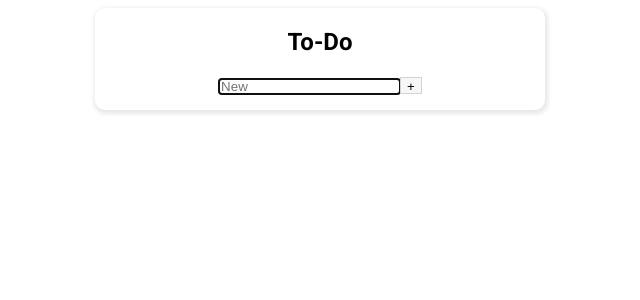
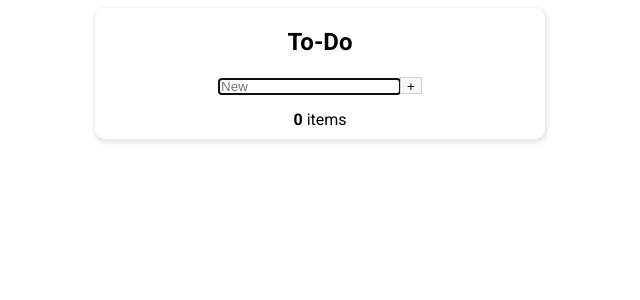
Before and after one commit to rowanlittlefield/test-react-todomvc, a React app: page / in a window 1280 px wide. Shown: the top 300 px of the page, without its empty margins (320-960 px from the left). Built offline with nearby package versions, Linux system fonts and the light colour scheme.

Commit message:
Implement list item functionality

```diff
--- a/src/components/todo_list.jsx
+++ b/src/components/todo_list.jsx
@@ -3,7 +3,7 @@ import TodoListItemContainer from '../containers/todo_list_item_container';
 
 class TodoList extends React.Component {
 
-  render() {
+  renderList() {
     if(this.props.todos.length === 0) return null;
 
     const todoListItems = this.props.todos.map((todo, idx) => {
@@ -13,11 +13,21 @@ class TodoList extends React.Component {
     });
 
     return (
-      <div>
-        <span>Number of todos: {this.props.todos.length}</span>
-        <ul id="todo-list" className="todo-list">
-          {todoListItems}
-        </ul>
+      <ul id="todo-list" className="todo-list">
+        {todoListItems}
+      </ul>
+    );
+  }
+
+  render() {
+    const numTodos = this.props.todos.length;
+
+    return (
+      <div className="todo-list-div">
+        <span className="todo-list-header">
+          <strong>{numTodos}</strong> item{numTodos === 1 ? '' : 's'}
+        </span>
+        {this.renderList()}
       </div>
     );
   }
--- a/src/components/todo_list_item.jsx
+++ b/src/components/todo_list_item.jsx
@@ -3,13 +3,24 @@ import React from 'react';
 class TodoListItem extends React.Component {
   constructor(props) {
     super(props);
+
+    this.state = {
+      completed: false
+    }
+  }
+
+  toggleCompleted() {
+    this.setState({completed: !this.state.completed});
   }
 
   render() {
+    const completed = this.state.completed;
+
     return (
-      <li className="todo-list-item">
+      <li className={"todo-list-item" + (completed ? ' completed' : '')}>
         <span>{this.props.body}</span>
-        <input type="checkbox" />
+        <input type="checkbox"
+          onClick={this.toggleCompleted.bind(this)} />
         <button className="todo-list-item-button"
           onClick={this.props.deleteTodo.bind(this, this.props.id)}>
           <div>
--- a/src/styles/app.css
+++ b/src/styles/app.css
@@ -43,13 +43,28 @@ body {
   margin-left: -1px;
 }
 
+.todo-list-div {
+  display: flex;
+  flex-direction: column;
+  align-items: center;
+}
+
 .todo-list {
+}
+
+.todo-list-header {
+  display: block;
+  padding-bottom: 10px;
 }
 
 .todo-list-item {
   display: flex;
   flex-direction: row;
   position: relative;
+}
+
+.completed {
+  text-decoration: line-through;
 }
 
 .todo-list-item-button {
```
